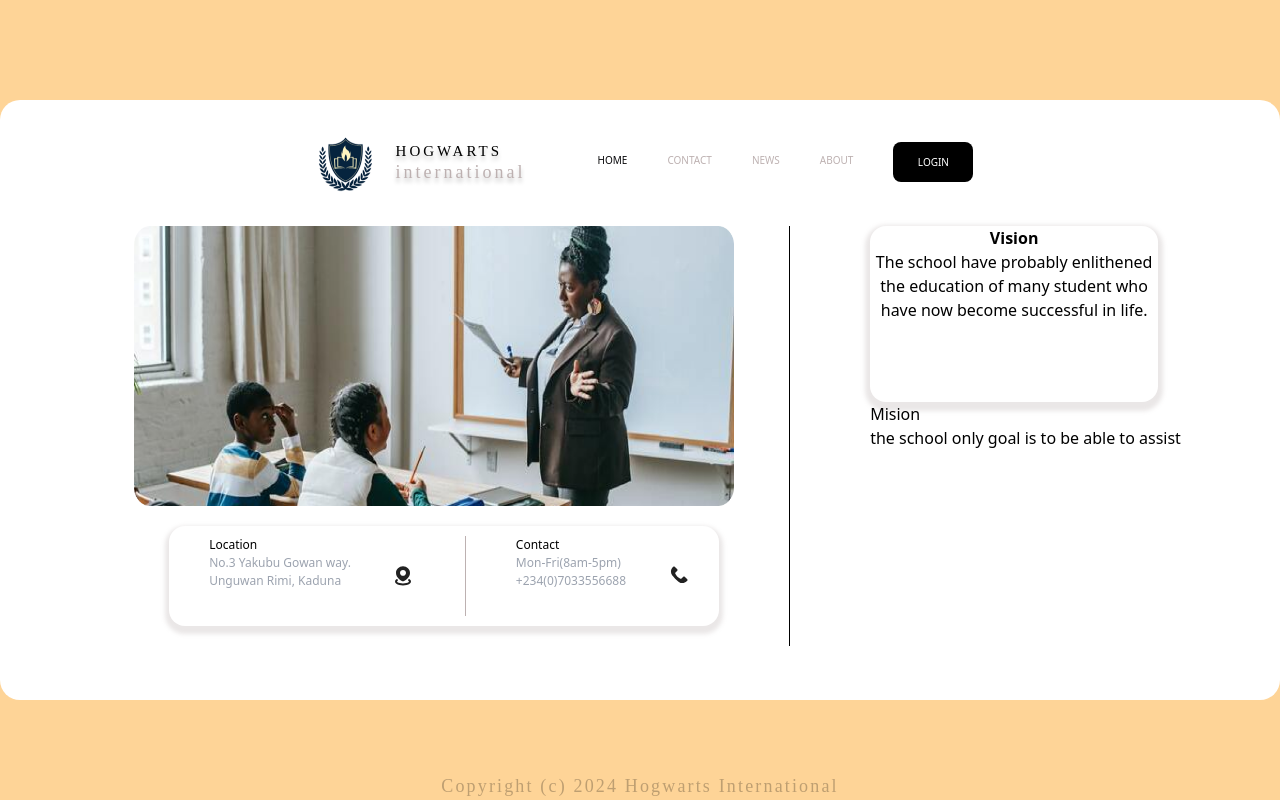
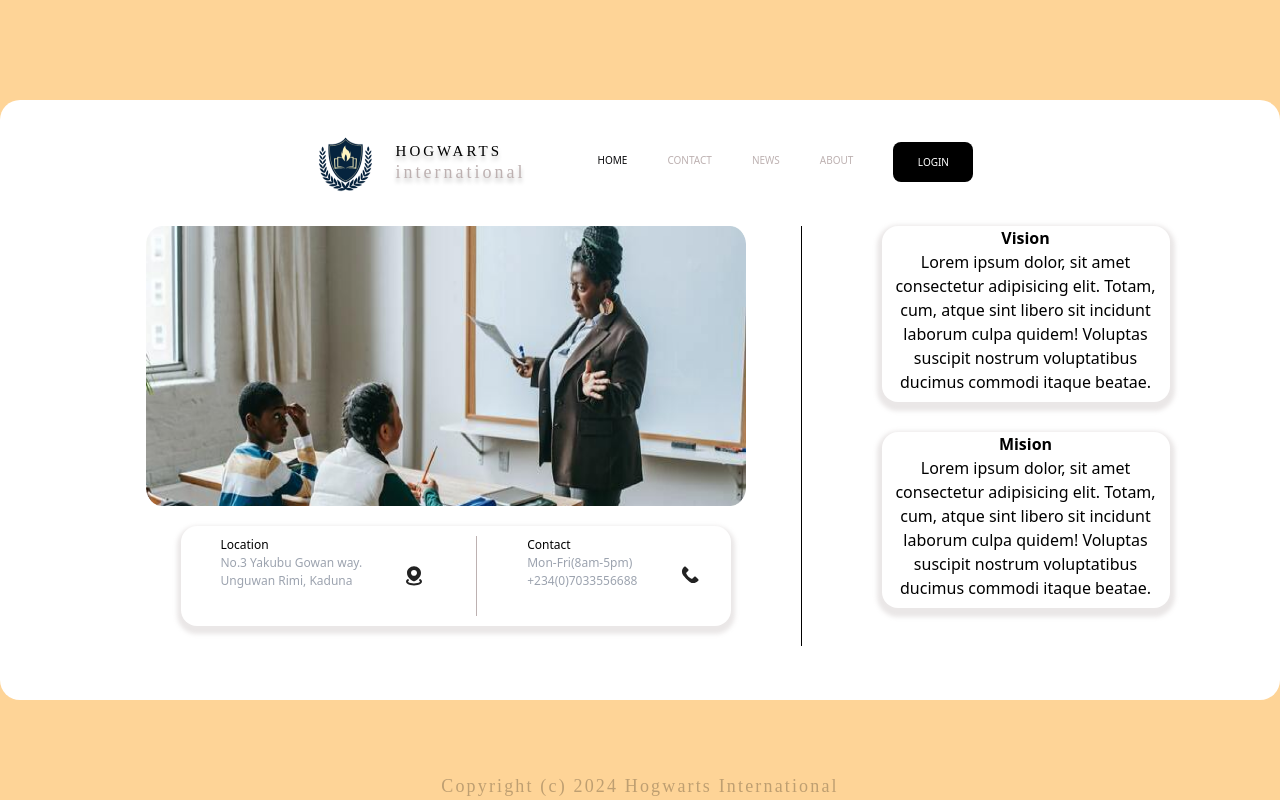
Before and after one commit to bibcode/hogwarts, a React (Create React App) app: page / in a window 1280 px wide. Built offline with nearby package versions, Linux system fonts and the light colour scheme.

Commit message:
added mission

```diff
--- a/src/index.css
+++ b/src/index.css
@@ -12,7 +12,7 @@ body{
   position: absolute;
   margin: auto;
   background-color: #fff;
-  width: 1338px;
+  width: 100%;
   height: 600px;
   top: 0;
   bottom: 0;
@@ -98,3 +98,39 @@ letter-spacing: 3px
   background-color: rgb(255, 255, 255);
   box-shadow: 0px 4px 4px 5px rgba(170, 159, 159, 0.25);
 }
+.mision{
+  margin-top: 30px;
+  border-bottom: #000;
+  background-color: rgb(255, 255, 255);
+  box-shadow: 0px 4px 4px 5px rgba(170, 159, 159, 0.25);
+}
+
+@media (width < 1100px){
+  .info{
+    width: 500px;
+  }
+  .container{
+    height: 800px;
+  }
+  .content{
+    display: grid;
+  }
+  .news{
+    margin-top: 30px;
+    margin-left: 45px;
+    display: flex;
+  }
+  .home{
+    border: none;
+  }
+  .mision{
+    margin-top: 0;
+  }
+}
+
+@media (width < 670){
+  .carousel{
+    width: 300px;
+    height: 200px;
+  }
+}
--- a/src/info.js
+++ b/src/info.js
@@ -3,13 +3,11 @@ const Info = () => {
         <div className="news ml-20">
             <div className='w-72 h-44 rounded-2xl vision'>
                 <h2 className='text-center font-bold'>Vision</h2>
-                <h4 className='text-center'>The school have probably enlithened the education
-                    of many student who have now become successful in life.
-                </h4>
+                <h4 className='text-center'>Lorem ipsum dolor, sit amet consectetur adipisicing elit. Totam, cum, atque sint libero sit incidunt laborum culpa quidem! Voluptas suscipit nostrum voluptatibus ducimus commodi itaque beatae.</h4>
             </div>
-            <div className="mision">
-                <h2>Mision</h2>
-                <h4>the school only goal is to be able to assist </h4>
+            <div className="w-72 h-44 rounded-2xl mision">
+                <h2 className="text-center font-bold">Mision</h2>
+                <h4 className="text-center">Lorem ipsum dolor, sit amet consectetur adipisicing elit. Totam, cum, atque sint libero sit incidunt laborum culpa quidem! Voluptas suscipit nostrum voluptatibus ducimus commodi itaque beatae.</h4>
             </div>
         </div>
     );
```
